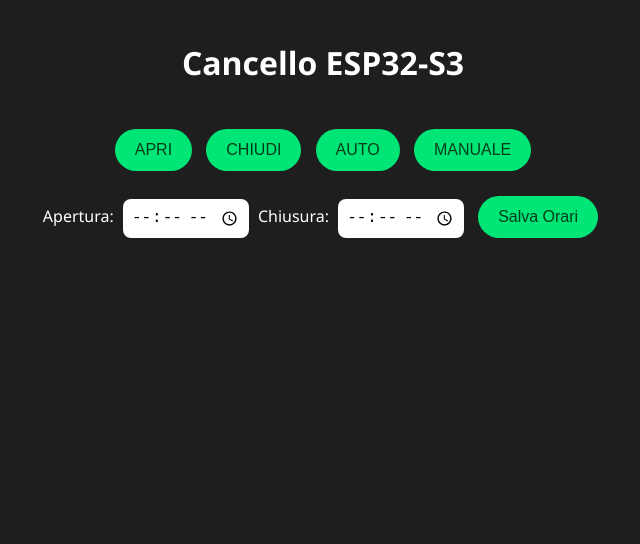
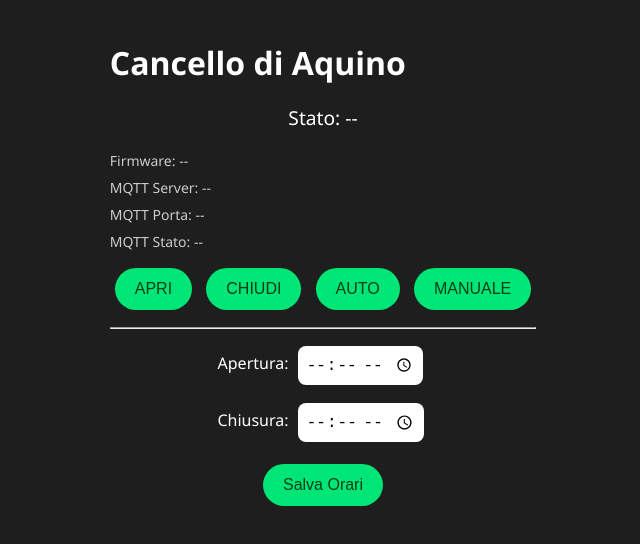
Before and after one commit to Kane1963/Aquino, a website: page public/index.html in a window 1280 px wide. Shown: the whole page, without its empty margins (317-957 px from the left). Drawn offline with nearby package versions, Linux system fonts and the light colour scheme; no server answers.

Commit message:
Update index.html

```diff
--- a/public/index.html
+++ b/public/index.html
@@ -3,24 +3,39 @@
 <head>
 <meta charset="UTF-8">
 <meta name="viewport" content="width=device-width, initial-scale=1.0">
-<title>Dashboard Cancello</title>
+<title>Controllo Cancello - Aquino</title>
 <link rel="stylesheet" href="style.css">
 </head>
 <body>
-<h1>Cancello ESP32-S3</h1>
-<div id="status"></div>
+<div class="card">
+<h1>Cancello di Aquino</h1>
+<div class="status" id="status">Stato: --</div>
+<div style="margin-bottom:8px;font-size:14px;color:#ccc;">Firmware: <span id="fwVersion">--</span></div>
+<div style="margin-bottom:8px;font-size:14px;color:#ccc;">MQTT Server: <span id="mqttServer">--</span></div>
+<div style="margin-bottom:8px;font-size:14px;color:#ccc;">MQTT Porta: <span id="mqttPort">--</span></div>
+<div style="margin-bottom:8px;font-size:14px;color:#ccc;">MQTT Stato: <span id="mqttStatus">--</span></div>
 
-<div>
-  <button onclick="sendCmd('apri')">APRI</button>
-  <button onclick="sendCmd('chiudi')">CHIUDI</button>
+<div style="margin:12px 0;text-align:center;">
+  <button id="toggleOpen" onclick="sendCmd('apri')" class="on">APRI</button>
+  <button id="toggleClose" onclick="sendCmd('chiudi')" class="off">CHIUDI</button>
   <button onclick="sendCmd('auto')">AUTO</button>
   <button onclick="sendCmd('manual')">MANUALE</button>
 </div>
 
-<div>
-  <label>Apertura: <input type="time" id="openTime"></label>
-  <label>Chiusura: <input type="time" id="closeTime"></label>
-  <button onclick="updateSchedule()">Salva Orari</button>
+<hr>
+<div style="margin:12px 0;text-align:center;">
+  <div style="margin-bottom:8px;">
+    <label for="openTime">Apertura:</label>
+    <input type="time" id="openTime">
+  </div>
+  <div style="margin-bottom:8px;">
+    <label for="closeTime">Chiusura:</label>
+    <input type="time" id="closeTime">
+  </div>
+  <div style="margin-top:12px;">
+    <button onclick="updateSchedule()">Salva Orari</button>
+  </div>
+</div>
 </div>
 
 <script src="/socket.io/socket.io.js"></script>
```
